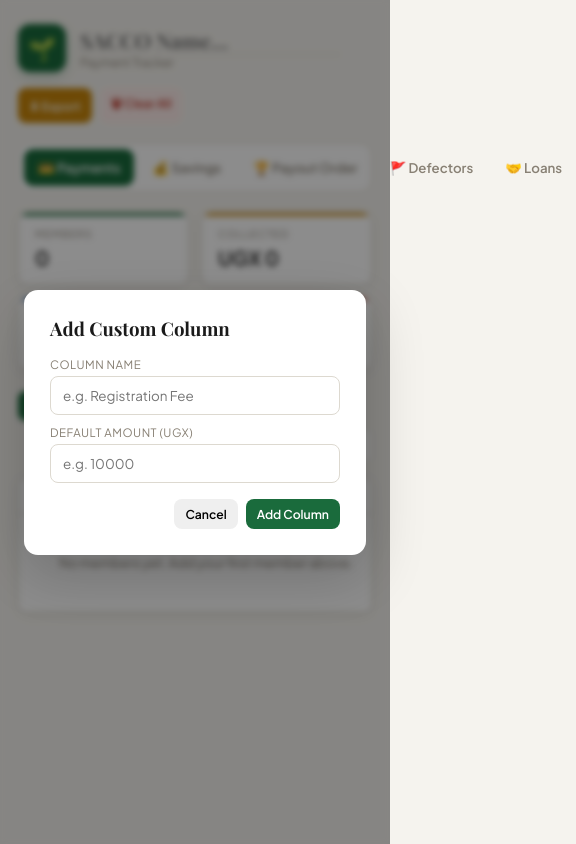
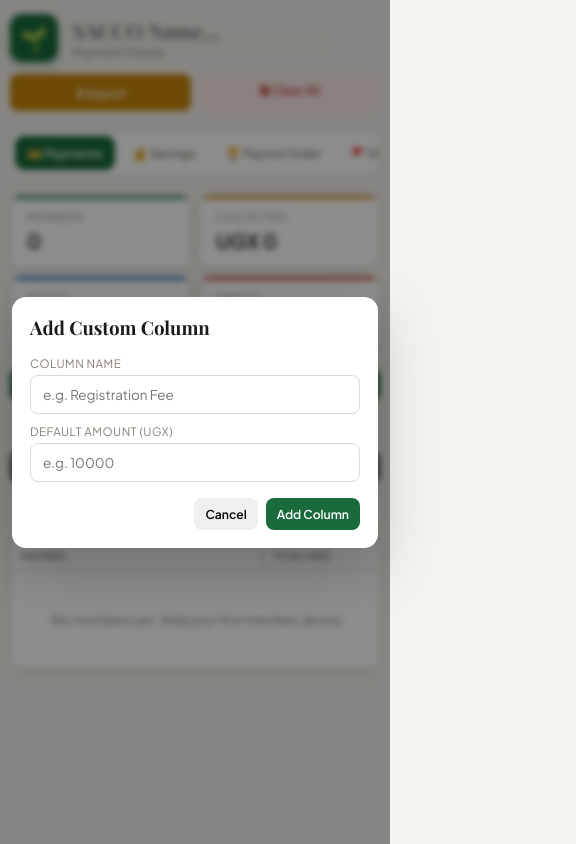
Before and after one commit to Ayzac1802/createsacco, a plain HTML site: page index.html in a window 390 px wide. Both pictures are taken after typing "Sample" into the empty fields and a click on the button "+ Column". Shown: the whole page, 576 px wide, since content can reach past the window. Drawn offline with nearby package versions, Linux system fonts and the light colour scheme.

Commit message:
Improve mobile responsiveness

```diff
--- a/index.html
+++ b/index.html
@@ -168,8 +168,31 @@ tr:hover td.sticky-col{background:#fafaf8;}
 .loan-stats{max-width:1400px;margin:0 auto 16px;display:grid;grid-template-columns:repeat(auto-fit,minmax(140px,1fr));gap:12px;}
 
 @media(max-width:600px){
-  .toolbar{gap:6px;}
-  .btn{padding:7px 11px;font-size:0.76rem;}
+  :root{--sticky-w:160px;}
+  body{padding:14px 10px;}
+  .app-header{flex-direction:column;align-items:flex-start;gap:12px;}
+  .app-header > div:last-child{width:100%;display:flex;flex-wrap:wrap;gap:8px;}
+  .app-header .btn{flex:1 1 calc(50% - 4px);justify-content:center;}
+  .tab-nav{overflow-x:auto;padding:4px;gap:6px;scrollbar-width:none;}
+  .tab-nav::-webkit-scrollbar{display:none;}
+  .tab-btn{flex:0 0 auto;padding:9px 12px;font-size:0.76rem;}
+  .stats-bar,.loan-stats{grid-template-columns:repeat(2,minmax(0,1fr));gap:8px;}
+  .toolbar{flex-direction:column;align-items:stretch;gap:8px;}
+  .toolbar .btn,.toolbar .search-input{width:100%;justify-content:center;}
+  .search-input{min-width:0;margin-left:0!important;}
+  .week-strip{flex-direction:column;align-items:stretch;}
+  .week-strip input{width:100%;}
+  .payout-panel,.savings-summary,.modal{padding:14px;}
+  .payout-action-bar{flex-direction:column;align-items:stretch;}
+  .payout-action-bar > div:first-child{width:100%;}
+  .payout-action-bar input{width:100%;}
+  .loans-header{flex-direction:column;align-items:stretch;}
+  .modal{max-width:100%;padding:18px;}
+  .overlay{padding:12px;}
+  .btn{padding:8px 11px;font-size:0.76rem;}
+  .btn-icon{padding:6px 8px;}
+  .table-outer,.loans-table-wrap{border-radius:8px;}
+  th,td{padding:8px 10px;}
 }
 </style>
 </head>
```
